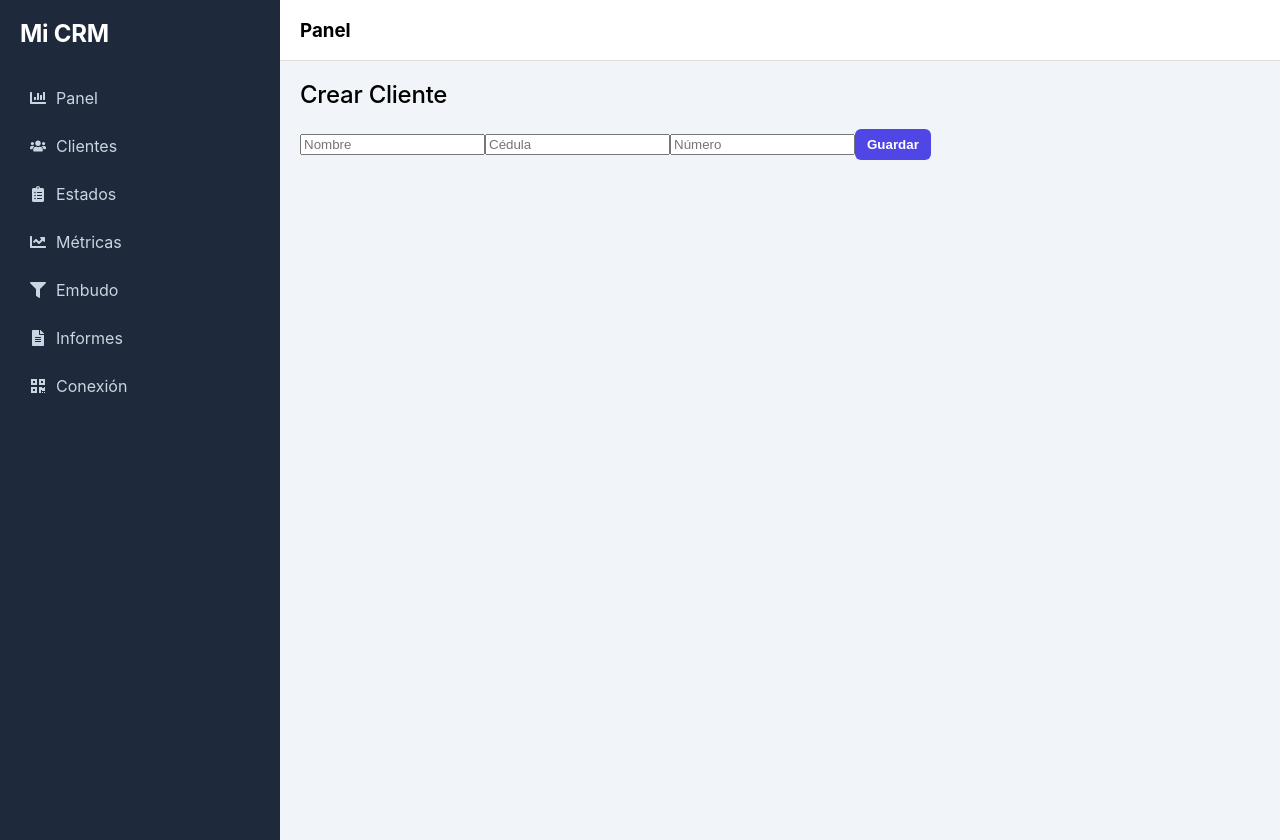
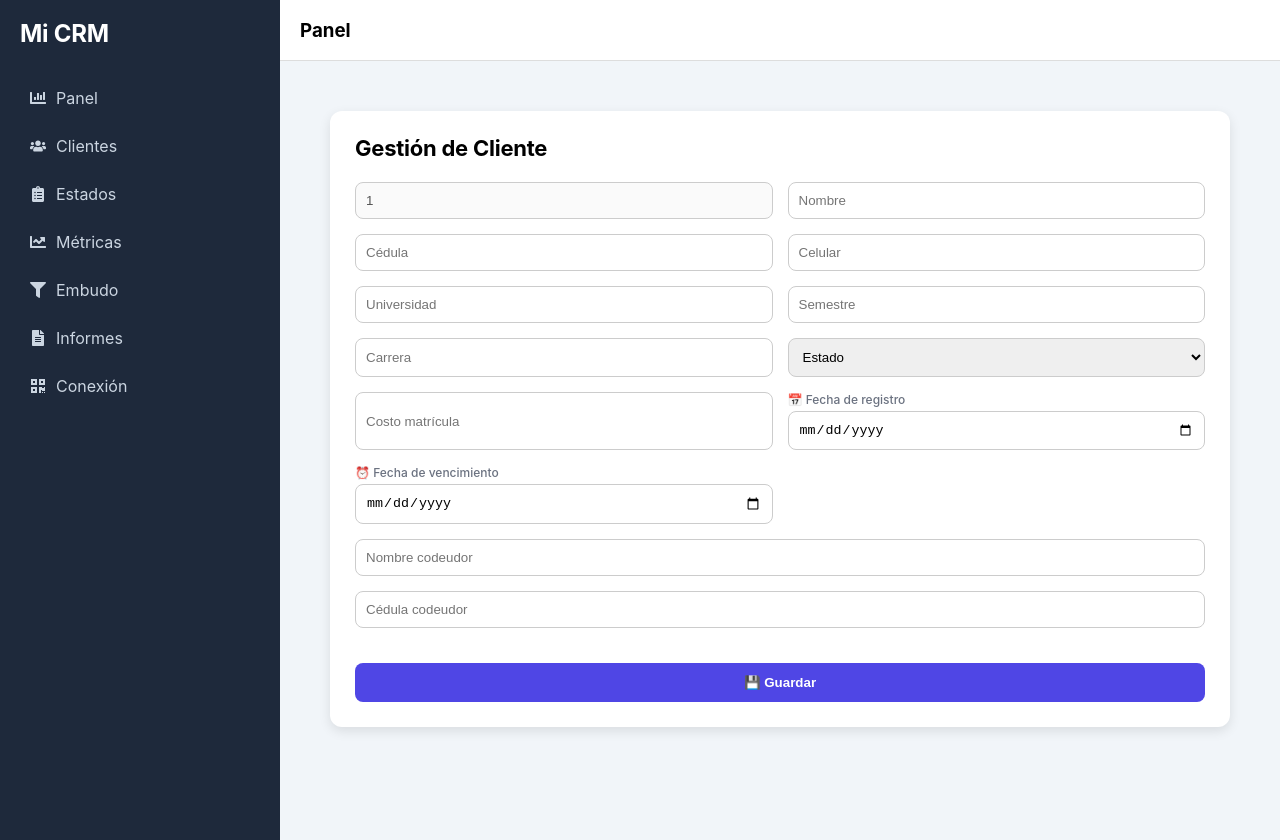
Before and after one commit to judareoc/Dashboard_bot, a React (Vite) app: page /cliente/1 in a window 1280 px wide. Built offline with nearby package versions, Linux system fonts and the light colour scheme; the HTML template or start-up script is replaced by a standard one.

Commit message:
se realiza todo el modulo de cliente y conecta con el api falta proceso para que la pagina de estasdos responda todo funcional

```diff
--- a/src/App.jsx
+++ b/src/App.jsx
@@ -21,7 +21,9 @@ function App() {
           <Route path="/metricas" element={<Metricas />} />
           <Route path="/embudo" element={<Embudo />} />
           <Route path="/reportes" element={<Reportes />} />
-          <Route path="/cliente/:id" element={<ClienteDetalle />} />
+
+          <Route path="/cliente/:numero" element={<ClienteDetalle />} />
+
           <Route path="/conexion" element={<Conexion />} />
         </Routes>
       </MainLayout>
--- a/src/pages/ClienteDetalle.jsx
+++ b/src/pages/ClienteDetalle.jsx
@@ -1,37 +1,199 @@
+import { useLocation, useParams } from "react-router-dom"
 import { useState } from "react"
-import { crearCliente } from "../services/api"
 
-function ClienteDetalle() {
+export default function ClienteDetalle() {
+  const { numero } = useParams()
+  const location = useLocation()
+
+  // 👇 Cliente recibido (o vacío si no viene nada)
+  const clienteInicial = location.state || {}
+
+  console.log("📥 Cliente recibido:", clienteInicial)
+
+  // 👇 NORMALIZAMOS nombres (porque tu backend mezcla mayúsculas)
+  const data = {
+    numero: clienteInicial.numero || "",
+    nombre: clienteInicial.nombre || clienteInicial.Nombre || "",
+    cedula: clienteInicial.cedula || clienteInicial.Cedula || "",
+    universidad: clienteInicial.universidad || clienteInicial.Universidad || "",
+    celular: clienteInicial.celular || clienteInicial.numero || "",
+  }
 
   const [form, setForm] = useState({
-    nombre: "",
-    cedula: "",
-    numero: ""
+    numero: numero || data.numero,
+    nombre: data.nombre,
+    cedula: data.cedula,
+    celular: data.celular,
+    universidad: data.universidad,
+    semestre: "",
+    carrera: "",
+    estado: "",
+    costo: "",
+    fecha: "",
+    vencimiento: "",
+    codeudor_nombre: "",
+    codeudor_cedula: "",
   })
 
   const handleChange = (e) => {
     setForm({
       ...form,
-      [e.target.name]: e.target.value
+      [e.target.name]: e.target.value,
     })
   }
 
-  const guardar = async () => {
-    await crearCliente(form)
-    alert("Cliente guardado")
+  const handleSubmit = (e) => {
+    e.preventDefault()
+    console.log("📦 Datos del cliente:", form)
+    alert("Datos listos")
   }
 
   return (
-    <div>
-      <h2>Crear Cliente</h2>
+    <div style={styles.container}>
+      <div style={styles.card}>
+        <h2 style={styles.title}>Gestión de Cliente</h2>
 
-      <input name="nombre" placeholder="Nombre" onChange={handleChange} />
-      <input name="cedula" placeholder="Cédula" onChange={handleChange} />
-      <input name="numero" placeholder="Número" onChange={handleChange} />
+        <form style={styles.form} onSubmit={handleSubmit}>
 
-      <button onClick={guardar}>Guardar</button>
+          <input style={styles.input} value={form.numero} disabled />
+
+          <input
+            style={styles.input}
+            name="nombre"
+            value={form.nombre}
+            onChange={handleChange}
+            placeholder="Nombre"
+          />
+
+          <input
+            style={styles.input}
+            name="cedula"
+            value={form.cedula}
+            onChange={handleChange}
+            placeholder="Cédula"
+          />
+
+          <input
+            style={styles.input}
+            name="celular"
+            value={form.celular}
+            onChange={handleChange}
+            placeholder="Celular"
+          />
+
+          <input
+            style={styles.input}
+            name="universidad"
+            value={form.universidad}
+            onChange={handleChange}
+            placeholder="Universidad"
+          />
+
+          <input style={styles.input} name="semestre" onChange={handleChange} placeholder="Semestre" />
+          <input style={styles.input} name="carrera" onChange={handleChange} placeholder="Carrera" />
+
+          <select style={styles.input} name="estado" onChange={handleChange}>
+            <option value="">Estado</option>
+            <option value="pendiente">Pendiente</option>
+            <option value="aprobado">Aprobado</option>
+            <option value="rechazado">Rechazado</option>
+          </select>
+
+          <input style={styles.input} name="costo" placeholder="Costo matrícula" onChange={handleChange} />
+
+          <div style={styles.field}>
+            <label style={styles.label}>📅 Fecha de registro</label>
+            <input
+                style={styles.input}
+                type="date"
+                name="fecha"
+                value={form.fecha}
+                onChange={handleChange}
+            />
+            </div>
+
+            <div style={styles.field}>
+            <label style={styles.label}>⏰ Fecha de vencimiento</label>
+            <input
+                style={styles.input}
+                type="date"
+                name="vencimiento"
+                value={form.vencimiento}
+                onChange={handleChange}
+            />
+            </div>
+
+          <input
+            style={{ ...styles.input, ...styles.full }}
+            name="codeudor_nombre"
+            placeholder="Nombre codeudor"
+            onChange={handleChange}
+          />
+
+          <input
+            style={{ ...styles.input, ...styles.full }}
+            name="codeudor_cedula"
+            placeholder="Cédula codeudor"
+            onChange={handleChange}
+          />
+
+          <button type="submit" style={{ ...styles.button, ...styles.full }}>
+            💾 Guardar
+          </button>
+        </form>
+      </div>
     </div>
   )
 }
 
-export default ClienteDetalle
+const styles = {
+  container: {
+    padding: "30px",
+    maxWidth: "900px",
+    margin: "0 auto",
+  },
+  card: {
+    background: "#fff",
+    padding: "25px",
+    borderRadius: "12px",
+    boxShadow: "0 4px 12px rgba(0,0,0,0.1)",
+  },
+  title: {
+    marginBottom: "20px",
+    fontSize: "22px",
+    fontWeight: "bold",
+  },
+  form: {
+    display: "grid",
+    gridTemplateColumns: "1fr 1fr",
+    gap: "15px",
+  },
+  input: {
+    padding: "10px",
+    borderRadius: "8px",
+    border: "1px solid #ccc",
+  },
+  full: {
+    gridColumn: "1 / -1",
+  },
+  button: {
+    marginTop: "20px",
+    padding: "12px",
+    background: "#4f46e5",
+    color: "#fff",
+    border: "none",
+    borderRadius: "8px",
+    cursor: "pointer",
+  },
+  field: {
+  display: "flex",
+  flexDirection: "column",
+  gap: "4px"
+},
+
+label: {
+  fontSize: "12px",
+  color: "#6b7280",
+  fontWeight: "500"
+},
+}
--- a/src/pages/Estados.jsx
+++ b/src/pages/Estados.jsx
@@ -1,34 +1,107 @@
-   function Estados() {
-  const data = [
-    { id: 1, numero: "3001234567", estado: "pendiente" },
-    { id: 2, numero: "3019876543", estado: "atendido" },
-  ]
+import { useEffect, useState } from "react"
+
+export default function Estados() {
+  const [clientes, setClientes] = useState([])
+
+  useEffect(() => {
+    const ws = new WebSocket("ws://localhost:8080/ws")
+
+    ws.onopen = () => {
+      console.log("🟢 Conectado al WS")
+    }
+
+    ws.onmessage = (event) => {
+      const data = JSON.parse(event.data)
+
+      setClientes((prev) => {
+        const existe = prev.find(c => c.numero === data.numero)
+
+        if (existe) {
+          return prev.map(c =>
+            c.numero === data.numero ? { ...c, Estado: data.Estado } : c
+          )
+        }
+
+        return [...prev, data]
+      })
+    }
+
+    ws.onerror = (err) => console.error("❌ WS error:", err)
+    ws.onclose = () => console.log("🔴 WS cerrado")
+
+    return () => ws.close()
+  }, [])
 
   return (
-    <div>
-      <h2>Estados</h2>
+    <div style={styles.container}>
+      <h2 style={styles.title}>📡 Estados en tiempo real</h2>
 
-      <div className="card-pro">
-        <table style={{ width: "100%" }}>
-          <thead>
-            <tr>
-              <th>Número</th>
-              <th>Estado</th>
-            </tr>
-          </thead>
+      <div style={styles.table}>
+        {/* HEADER */}
+        <div style={styles.header}>
+          <span>Número</span>
+          <span>Nombre</span>
+          <span>Cédula</span>
+          <span>Universidad</span>
+          <span>Estado</span>
+        </div>
 
-          <tbody>
-            {data.map(e => (
-              <tr key={e.id}>
-                <td>{e.numero}</td>
-                <td>{e.estado}</td>
-              </tr>
-            ))}
-          </tbody>
-        </table>
+        {/* FILAS */}
+        {clientes.map((c, i) => (
+          <div key={i} style={styles.row}>
+            <span>{c.numero}</span>
+            <span>{c.Nombre || "—"}</span>
+            <span>{c.Cedula || "—"}</span>
+            <span>{c.Universidad || "—"}</span>
+
+            <span style={{
+              fontWeight: "bold",
+              color:
+                c.Estado === "aprobado" ? "#16a34a" :
+                c.Estado === "rechazado" ? "#dc2626" :
+                "#f59e0b"
+            }}>
+              {c.Estado || "pendiente"}
+            </span>
+          </div>
+        ))}
       </div>
     </div>
   )
 }
 
-export default Estados
+const styles = {
+  container: {
+    padding: "30px",
+    background: "#f4f6f9",
+    minHeight: "100vh"
+  },
+
+  title: {
+    marginBottom: "20px"
+  },
+
+  table: {
+    background: "#fff",
+    borderRadius: "12px",
+    overflow: "hidden",
+    boxShadow: "0 4px 10px rgba(0,0,0,0.05)"
+  },
+
+  header: {
+    display: "grid",
+    gridTemplateColumns: "2fr 2fr 2fr 2fr 1fr",
+    background: "#111827",
+    color: "#fff",
+    padding: "15px",
+    fontWeight: "bold"
+  },
+
+  row: {
+    display: "grid",
+    gridTemplateColumns: "2fr 2fr 2fr 2fr 1fr",
+    padding: "15px",
+    borderBottom: "1px solid #eee",
+    alignItems: "center"
+  }
+}
--- a/src/pages/Usuarios.jsx
+++ b/src/pages/Usuarios.jsx
@@ -1,42 +1,92 @@
 import { useEffect, useState } from "react"
-import { getClientes } from "../services/api"
+import { getClientes } from "../services/api/cliente"
+import { useNavigate } from "react-router-dom"
 
-function Usuarios() {
+export default function Usuarios() {
   const [clientes, setClientes] = useState([])
+  const navigate = useNavigate()
 
   useEffect(() => {
-    getClientes().then(data => setClientes(data))
+    getClientes().then(setClientes)
   }, [])
 
   return (
-    <div>
-      <h2>Clientes</h2>
+    <div style={styles.container}>
+      <h2 style={styles.title}>👥 Clientes</h2>
 
-      <table>
-        <thead>
-          <tr>
-            <th>ID</th>
-            <th>Nombre</th>
-            <th>Cédula</th>
-            <th>Celular</th>
-            <th>Valor</th>
-          </tr>
-        </thead>
+      <div style={styles.table}>
+        {/* HEADER */}
+        <div style={styles.header}>
+          <span>Número</span>
+          <span>Nombre</span>
+          <span>Cédula</span>
+          <span>Universidad</span>
+          <span>Acción</span>
+        </div>
 
-        <tbody>
-          {clientes.map(c => (
-            <tr key={c.id}>
-              <td>{c.id}</td>
-              <td>{c.nombre}</td>
-              <td>{c.cedula}</td>
-              <td>{c.numero}</td>
-              <td>{c.valor}</td>
-            </tr>
-          ))}
-        </tbody>
-      </table>
+        {/* FILAS */}
+        {clientes.map((c, i) => (
+          <div key={i} style={styles.row}>
+            <span>{c.numero}</span>
+            <span>{c.Nombre || "—"}</span>
+            <span>{c.Cedula || "—"}</span>
+            <span>{c.Universidad || "—"}</span>
+
+            <button
+              style={styles.btn}
+              onClick={() => navigate(`/cliente/${c.numero}`, { state: c })}
+            >
+              Gestión
+            </button>
+          </div>
+        ))}
+      </div>
     </div>
   )
 }
 
-export default Usuarios
+
+const styles = {
+  container: {
+    padding: "30px",
+    background: "#f4f6f9",
+    minHeight: "100vh"
+  },
+
+  title: {
+    marginBottom: "20px"
+  },
+
+  table: {
+    background: "#fff",
+    borderRadius: "12px",
+    overflow: "hidden",
+    boxShadow: "0 4px 10px rgba(0,0,0,0.05)"
+  },
+
+  header: {
+    display: "grid",
+    gridTemplateColumns: "2fr 2fr 2fr 2fr 1fr",
+    background: "#111827",
+    color: "#fff",
+    padding: "15px",
+    fontWeight: "bold"
+  },
+
+  row: {
+    display: "grid",
+    gridTemplateColumns: "2fr 2fr 2fr 2fr 1fr",
+    padding: "15px",
+    borderBottom: "1px solid #eee",
+    alignItems: "center"
+  },
+
+  btn: {
+    padding: "6px 10px",
+    border: "none",
+    borderRadius: "6px",
+    background: "#6366f1",
+    color: "#fff",
+    cursor: "pointer"
+  }
+}
--- /dev/null
+++ b/src/services/api/cliente.js
@@ -0,0 +1,24 @@
+const API = "http://localhost:8080"
+
+export const getClientes = async () => {
+  const res = await fetch(`${API}/cliente`)
+  return res.json()
+}
+
+
+export const getClienteByNumero = async (numero) => {
+  const res = await fetch(`http://localhost:8080/cliente/${numero}`)
+  return res.json()
+}
+
+export const updateCliente = async (numero, data) => {
+  const res = await fetch(`http://localhost:8080/cliente/${numero}`, {
+    method: "PUT",
+    headers: {
+      "Content-Type": "application/json",
+    },
+    body: JSON.stringify(data),
+  })
+
+  return res.json()
+}
```
Also changed, not shown: src/services/api.js (deleted, +0 -20 lines).
